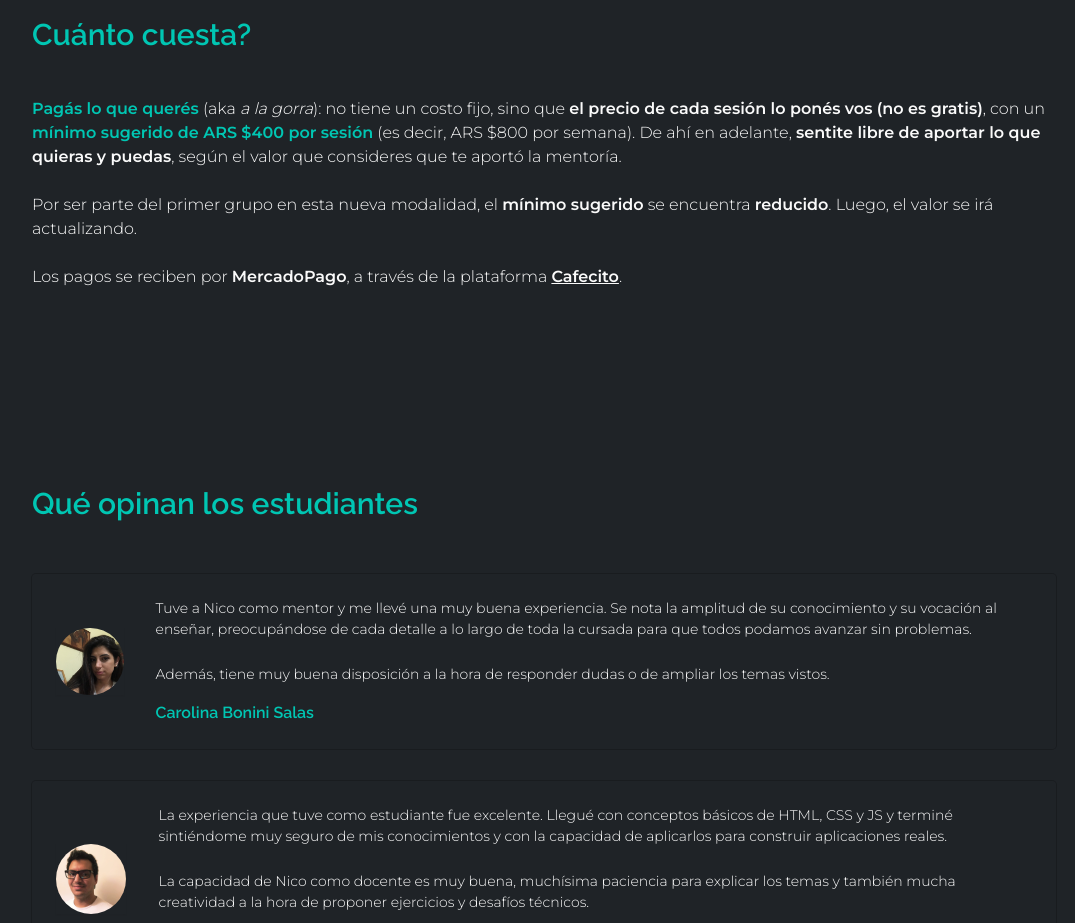
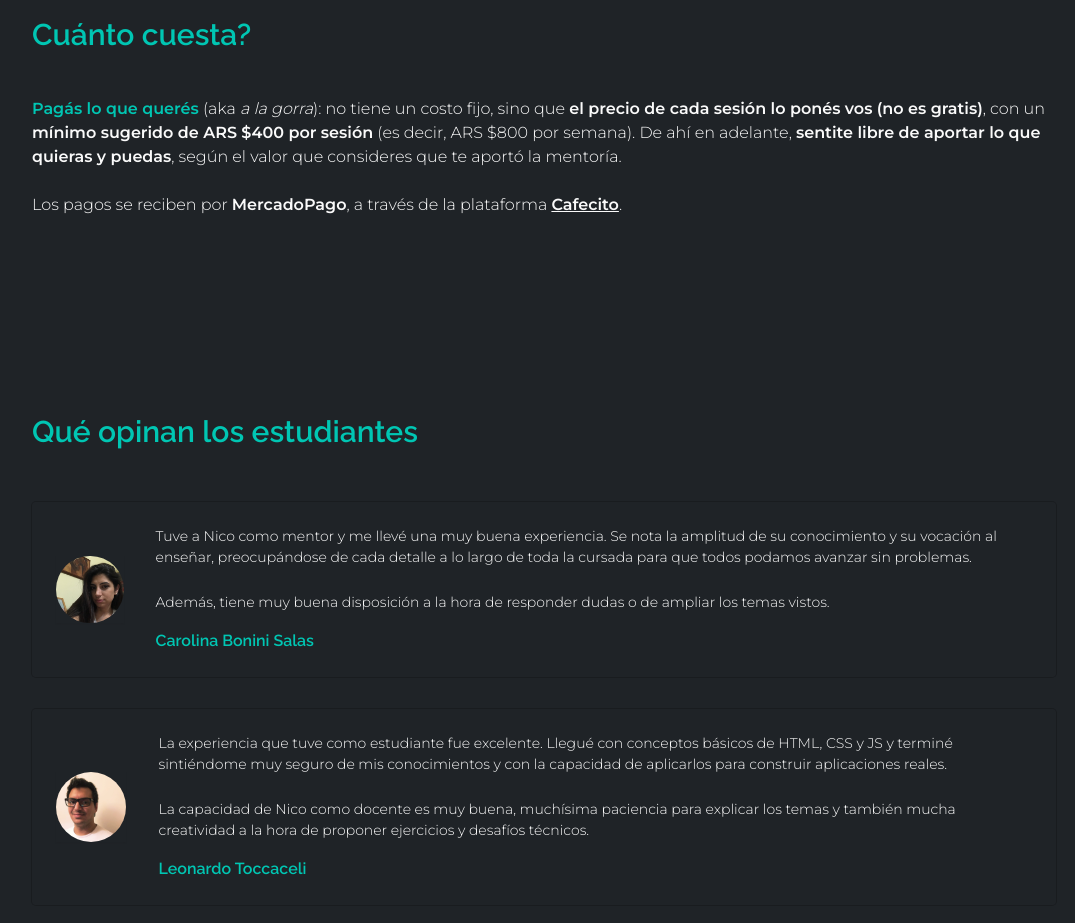
Before and after one commit to undefinedschool/mentorship, a website: page index.html in a window 1280 px wide. Shown: the part 3820-4743 px from the top of the page, without its empty margins (96-1171 px from the left). Drawn offline with Linux system fonts and the light colour scheme.

Commit message:
chore: update copy

```diff
--- a/index.html
+++ b/index.html
@@ -331,20 +331,10 @@
               <strong class="font-semibold"
                 >el precio de cada sesión lo ponés vos (no es gratis)</strong
               >, con un
-              <strong class="font-semibold text-brand-cyan"
-                >mínimo sugerido de ARS $400 por sesión</strong
-              >
+              <strong class="font-semibold">mínimo sugerido de ARS $400 por sesión</strong>
               (es decir, ARS $800 por semana). De ahí en adelante,
               <strong class="font-semibold">sentite libre de aportar lo que quieras y puedas</strong
               >, según el valor que consideres que te aportó la mentoría.
-            </p>
-
-            <br />
-
-            <p>
-              Por ser parte del primer grupo en esta nueva modalidad, el
-              <strong class="font-semibold">mínimo sugerido</strong> se encuentra
-              <strong class="font-semibold">reducido</strong>. Luego, el valor se irá actualizando.
             </p>
 
             <br />
```
